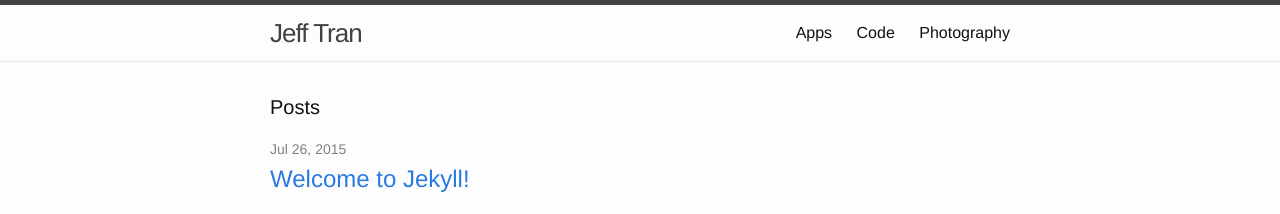
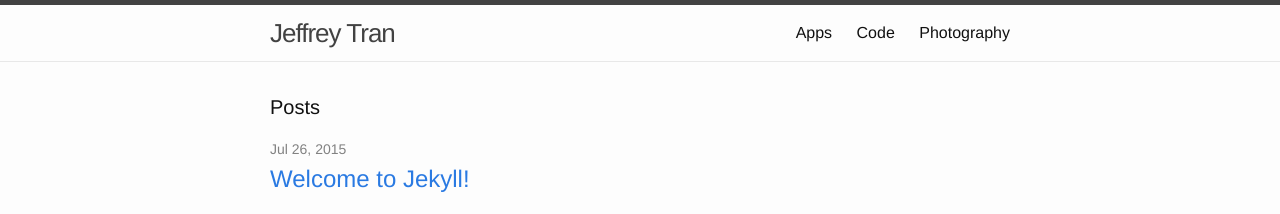
Before and after one commit to jtran19/jtran19.github.io, a Jekyll site: the page built from index.html, in a window 1280 px wide. Shown: the top 214 px of the page. Built offline with Jekyll 4.4.1, drawn with Linux system fonts in a browser that asks for light colours.

Commit message:
Remove URL and update title

```diff
--- a/_config.yml
+++ b/_config.yml
@@ -1,10 +1,10 @@
 # Site settings
-title: Jeff Tran
+title: Jeffrey Tran
 email: jtweezy19@gmail.com
 description: > # this means to ignore newlines until "baseurl:"
   Software designer/developer from Austin, TX with a passion for simple, efficient design, food, photography and the outdoors.
 baseurl: "" # the subpath of your site, e.g. /blog/
-url: "http://www.jefftran.net" # the base hostname & protocol for your site
+# url: "http://www.jefftran.net" # the base hostname & protocol for your site
 twitter_username: jtran19
 github_username:  jtran19
 
```
